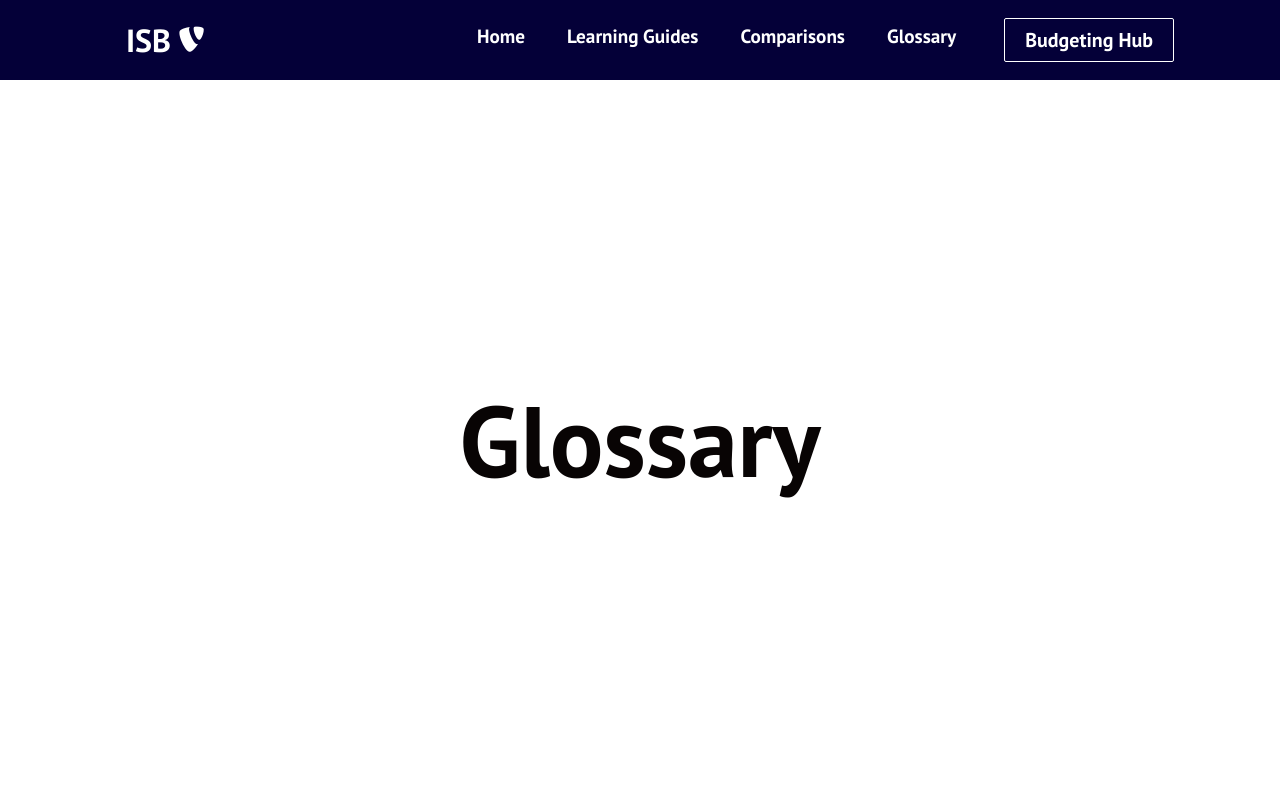
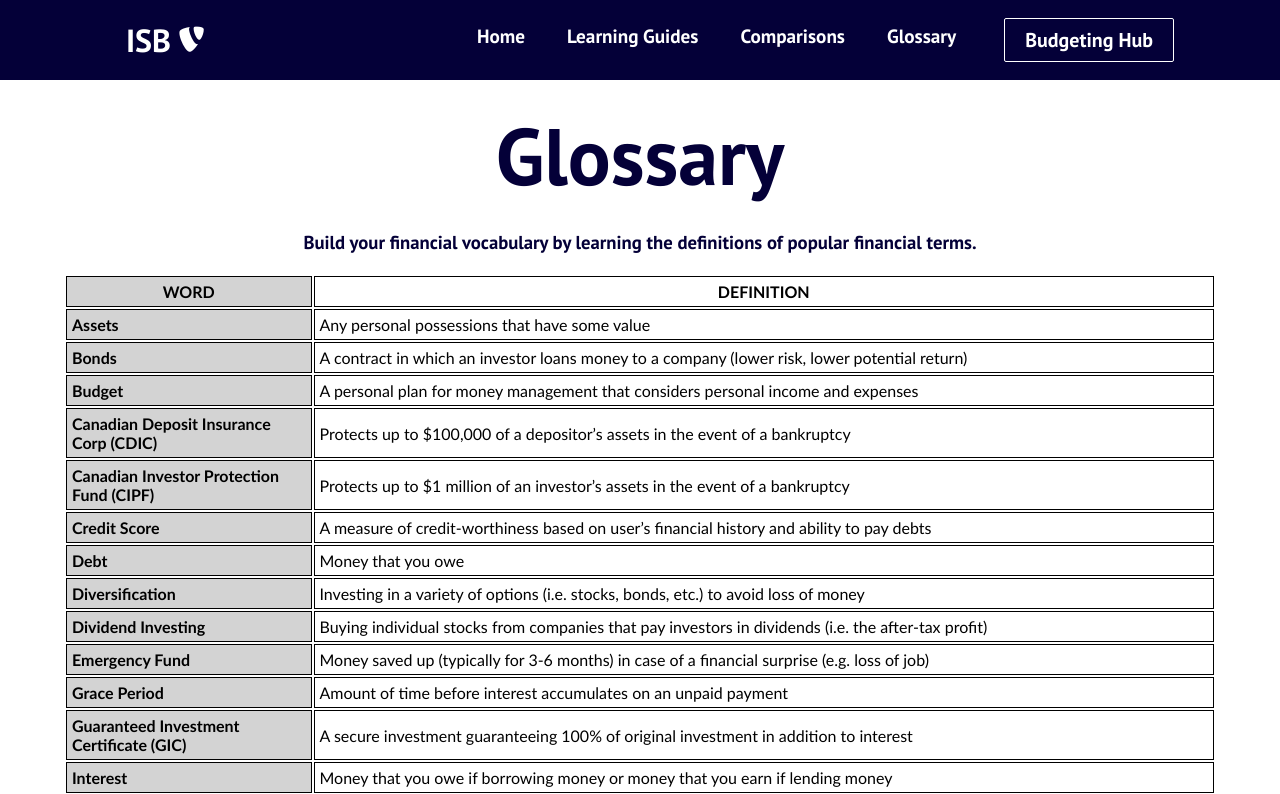
Before and after one commit to ISB-Finances/ISB-Finances.github.io, a React (Create React App) app: page /#/glossary in a window 1280 px wide. Shown: the top 794 px of the page. Built offline with nearby package versions, Linux system fonts and the light colour scheme.

Commit message:
Add glossary table

```diff
--- a/package.json
+++ b/package.json
@@ -7,7 +7,9 @@
     "@testing-library/jest-dom": "^5.14.1",
     "@testing-library/react": "^11.2.7",
     "@testing-library/user-event": "^12.8.3",
+    "bootstrap": "^5.0.2",
     "react": "^17.0.2",
+    "react-bootstrap": "^1.6.1",
     "react-dom": "^17.0.2",
     "react-router-dom": "^5.2.0",
     "react-scripts": "4.0.3",
--- /dev/null
+++ b/src/components/pages/Glossary.css
@@ -0,0 +1,36 @@
+.glossary {
+    height: 150px;
+    font-size: 80px;
+    color: rgb(4, 0, 56);
+}
+
+.description {
+    text-align: center;
+    margin-bottom: 20px;
+    color: rgb(4, 0, 56);
+}
+
+Table {
+    margin-left: auto;
+    margin-right: auto;
+    margin-bottom: 20px;
+    width: 90%;
+}
+
+th, td {
+    border: 1px solid black;
+    padding: 5px;
+}
+
+.word {
+    background-color: rgb(211, 211, 211);
+    font-family: 'Trebuchet MS', 'Lucida Sans Unicode', 'Lucida Grande',
+      'Lucida Sans', Arial, sans-serif;
+    font-weight: bold;
+}
+
+.meaning {
+    font-family: 'Trebuchet MS', 'Lucida Sans Unicode', 'Lucida Grande',
+      'Lucida Sans', Arial, sans-serif;
+    text-decoration: none;
+}
--- a/src/components/pages/Glossary.js
+++ b/src/components/pages/Glossary.js
@@ -1,11 +1,57 @@
 import React from 'react';
 import '../../App.css';
 import Footer from '../Footer';
+import './Glossary.css';
+import Table from 'react-bootstrap/Table';
 
 export default function Glossary() {
-    return (
+    const words = [
+        { word: 'Assets', meaning: 'Any personal possessions that have some value'},
+        { word: 'Bonds', meaning: 'A contract in which an investor loans money to a company (lower risk, lower potential return)' },
+        { word: 'Budget', meaning: 'A personal plan for money management that considers personal income and expenses'},
+        { word: 'Canadian Deposit Insurance Corp (CDIC)', meaning: 'Protects up to $100,000 of a depositor’s assets in the event of a bankruptcy'},
+        { word: 'Canadian Investor Protection Fund (CIPF)', meaning: 'Protects up to $1 million of an investor’s assets in the event of a bankruptcy' },
+        { word: 'Credit Score', meaning: 'A measure of credit-worthiness based on user’s financial history and ability to pay debts'},
+        { word: 'Debt', meaning: 'Money that you owe'},
+        { word: 'Diversification', meaning: 'Investing in a variety of options (i.e. stocks, bonds, etc.) to avoid loss of money' },
+        { word: 'Dividend Investing', meaning: 'Buying individual stocks from companies that pay investors in dividends (i.e. the after-tax profit)'},
+        { word: 'Emergency Fund', meaning: 'Money saved up (typically for 3-6 months) in case of a financial surprise (e.g. loss of job)'},
+        { word: 'Grace Period', meaning: 'Amount of time before interest accumulates on an unpaid payment'},
+        { word: 'Guaranteed Investment Certificate (GIC)', meaning: 'A secure investment guaranteeing 100% of original investment in addition to interest'},
+        { word: 'Interest', meaning: 'Money that you owe if borrowing money or money that you earn if lending money '},
+        { word: 'Loan', meaning: 'Money that is borrowed'},
+        { word: 'Mutual Funds', meaning: 'A company (such as a bank) collecting money from multiple investors and investing the collected money in a diversified set of securities (e.g. stocks, bonds, etc.)'},
+        { word: 'Registered Retirement Savings Plan (RRSP)', meaning: 'A personal savings account offered by the Canadian government with special tax benefits (e.g. money put into account is tax-free/tax deductible) that aims to promote savings for retirement'},
+        { word: 'Risk Tolerance', meaning: 'How willing an investor is to risk the potential of losing money on an investment for the possibility of getting very high returns'},
+        { word: 'Stakeholder', meaning: 'A person involved in a business or company (e.g. employees, investors, owners)'},
+        { word: 'Stocks', meaning: 'A contract in which an investor owns a portion of a company (higher risk, higher potential return)'},
+        { word: 'Tax Free Savings Account (TFSA)', meaning: 'A saving account offered by the Canadian government that allows Canadians to save a certain amount with special tax benefits (e.g. money taken out of account is tax-free/tax-deductible)'},
+        { word: 'Time Horizon', meaning: 'Amount of time investor expects to invest'}
+        ]
+
+    const renderWords = (wrd, index) => {
+        return(
+            <tr key={index}>
+                <td className='word'>{wrd.word}</td>
+                <td className='meaning'>{wrd.meaning}</td>
+            </tr>
+        );
+    }
+    return(
         <>
-            <h1 className='glossary'>Glossary</h1>;
+            <h1 className='glossary'>Glossary</h1>
+            <h3 className='description'>Build your financial vocabulary by learning the definitions of popular financial terms.</h3>
+            <Table striped bordered hover>
+                <thead>
+                    <tr>
+                        <th className='word'>WORD</th>
+                        <th className='meaning'>DEFINITION</th>
+                    </tr>
+                </thead>
+                <tbody>
+                    {words.map(renderWords)}
+                </tbody>
+            </Table>
             <Footer />
         </>
     );
```
Also changed, not shown: 1 other file (tests, documents, lock files or other folders).
